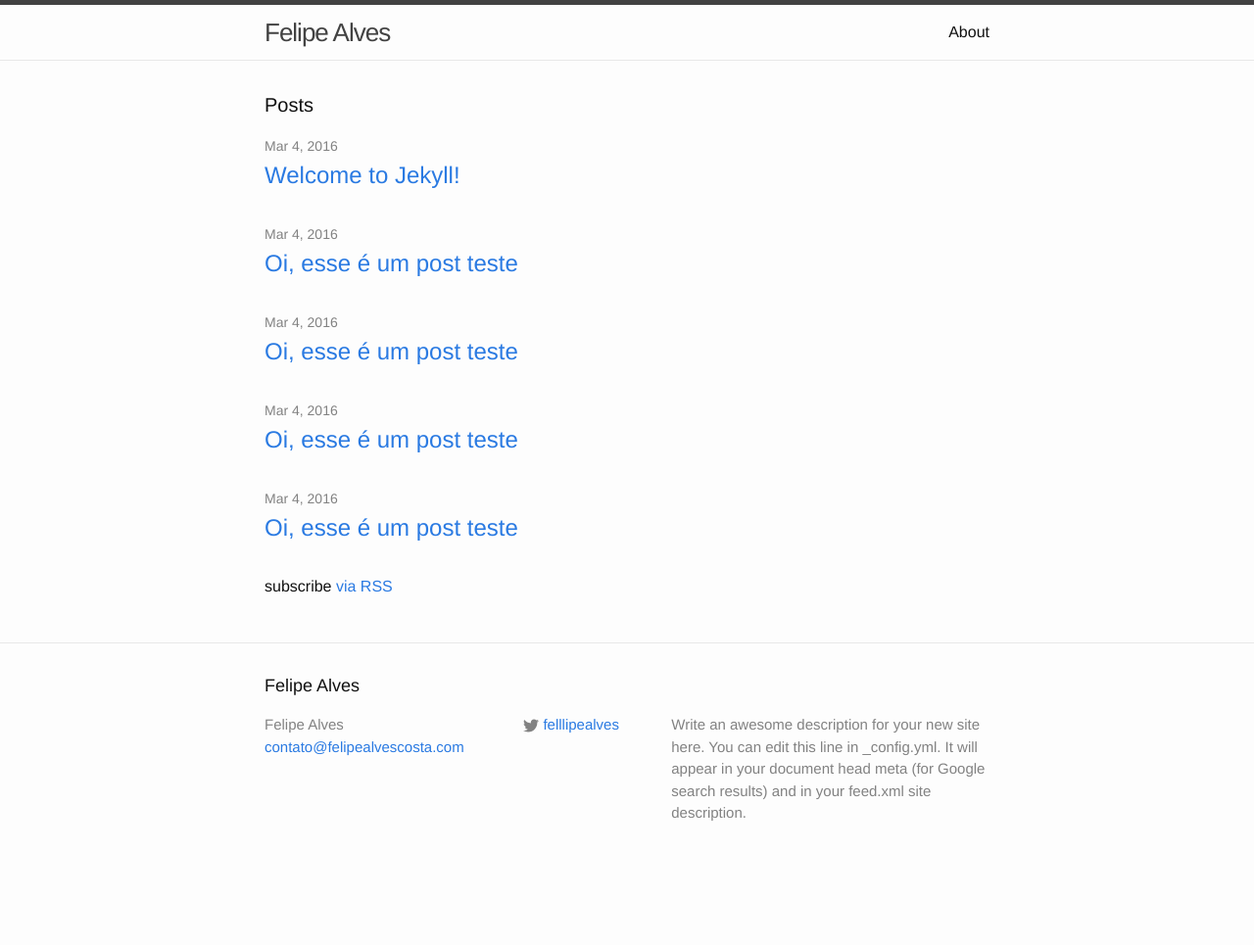
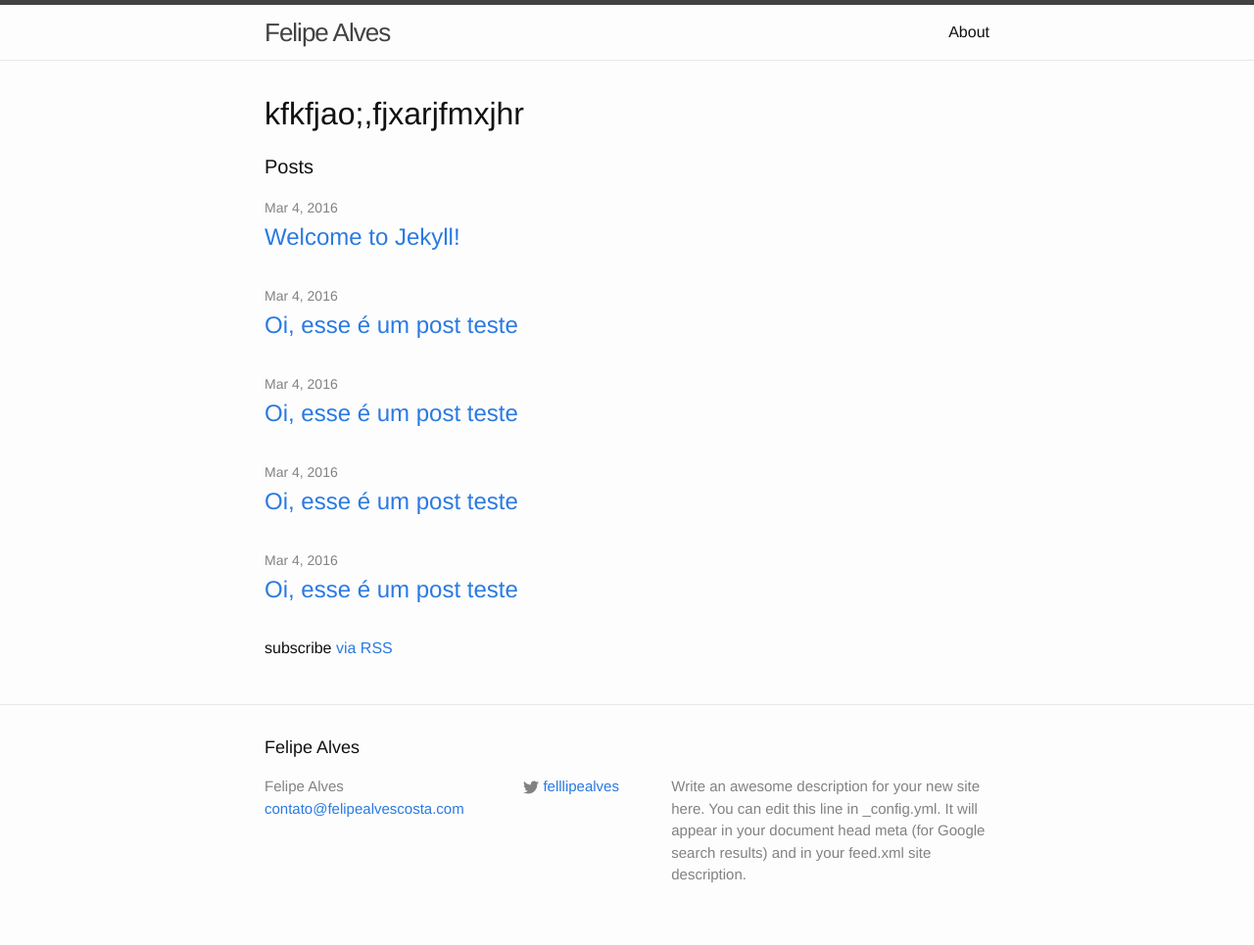
Before and after one commit to felipealvescosta/felipealvescosta.github.io, a Jekyll site: the page built from blog/index.html, in a window 1280 px wide. Shown: the whole page at 98% size. Built offline with Jekyll 4.4.1, drawn with Linux system fonts in a browser that asks for light colours; before the commit the page ends 902 px from its top, so only the background shows below that.

Commit message:
Update index.html

```diff
--- a/blog/index.html
+++ b/blog/index.html
@@ -3,7 +3,7 @@ layout: default
 ---
 
 <div class="home">
-
+<h1>kfkfjao;,fjxarjfmxjhr</h1>
   <h1 class="page-heading">Posts</h1>
 
   <ul class="post-list">
```
